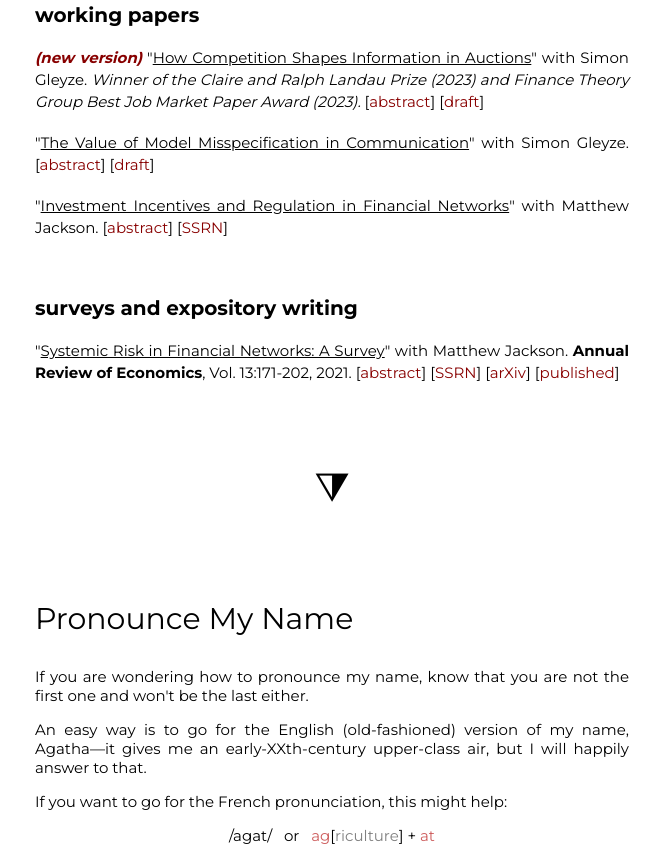
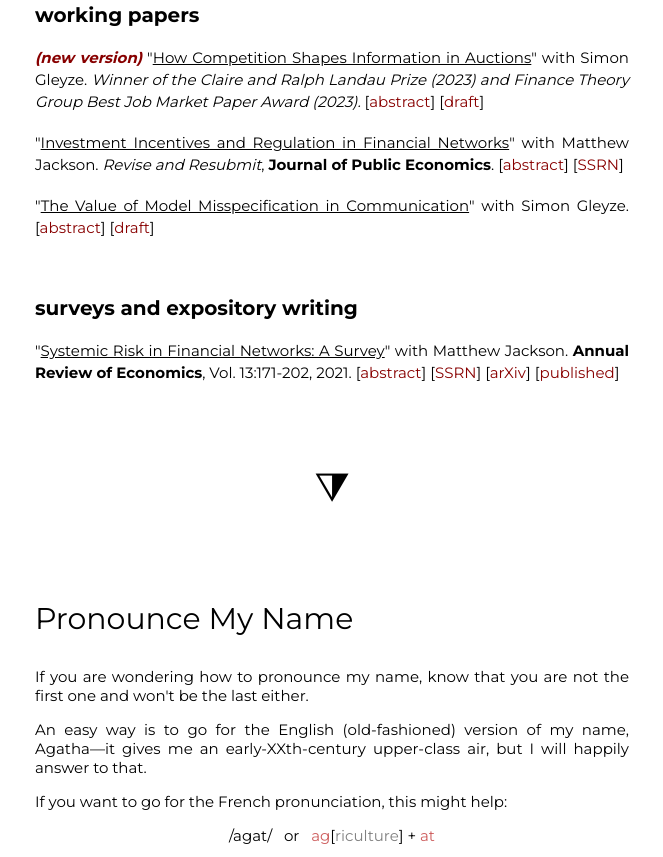
Before and after one commit to agathepernoud/agathepernoud.github.io, a plain HTML site: page index.html in a window 1280 px wide. Shown: the part 1174-2031 px from the top of the page, without its empty margins (308-971 px from the left). Drawn offline with Linux system fonts and the light colour scheme.

Commit message:
Add files via upload

```diff
--- a/index.html
+++ b/index.html
@@ -224,6 +224,18 @@ We consider auctions where buyers can acquire costly information about their val
 </div>
 
 
+<p style="margin-left:3px;margin-right:3px;font-size:15px; margin-bottom: 0.5cm;line-height:22px">
+
+"<u>Investment Incentives and Regulation in Financial Networks</u>"  with Matthew Jackson.  <i>Revise and Resubmit</i>, <b> Journal of Public Economics</b>.
+[<a class="link_main" href="javascript:unhide('abstract_finet2');">abstract</a>] [<a class="link_main" href="https://papers.ssrn.com/sol3/papers.cfm?abstract_id=3311839" target="_blank">SSRN</a>]
+
+<div id="abstract_finet2" class="hidden">
+
+In a model of financial networks that admits both debt and equity interdependencies, we show that financial organizations have incentives to choose excessively risky portfolios, and overly correlate their portfolios with those of their counterparties. We show how optimal regulation differs as a function of an organization's financial centrality and its available investment opportunities. We discover that optimal regulation depends non-monotonically on the correlation of banks' investments, with maximal restrictions for intermediate levels of correlation. Moreover, in standard core-periphery networks it can be uniquely optimal to treat banks asymmetrically: restricting the investments of one core bank while allowing an otherwise identical core bank (in all aspects, including in network centrality) to invest freely.
+
+</div>
+
+
 
 <p style="margin-left:3px;margin-right:3px;font-size:15px; margin-bottom: 0.5cm;line-height:22px">
 
@@ -233,18 +245,6 @@ We consider auctions where buyers can acquire costly information about their val
 <div id="abstract_models" class="hidden">
 
 How do subjective models of the world affect communication? In this paper, we argue that holding a misspecified model can have value in strategic communication. We introduce a cheap-talk game in which Receiver faces uncertainty on models, i.e., which variables cause some outcome of interest, as well as uncertainty on states, i.e., the realization of these variables. First, we show that holding a simple, monocausal model can increase the informativeness of equilibrium communication on states.  The intuition is that monocausal models reduce the number of individually rational actions for Receiver, which limits the extent of information manipulation in equilibrium. Then, we show that a Principal who is informed of the true model benefits from delegating decision-making to a Receiver who holds a monocausal model, even if such a model is misspecified.
-
-</div>
-
-
-<p style="margin-left:3px;margin-right:3px;font-size:15px; margin-bottom: 0.5cm;line-height:22px">
-
-"<u>Investment Incentives and Regulation in Financial Networks</u>"  with Matthew Jackson.
-[<a class="link_main" href="javascript:unhide('abstract_finet2');">abstract</a>] [<a class="link_main" href="https://papers.ssrn.com/sol3/papers.cfm?abstract_id=3311839" target="_blank">SSRN</a>]
-
-<div id="abstract_finet2" class="hidden">
-
-In a model of financial networks that admits both debt and equity interdependencies, we show that financial organizations have incentives to choose excessively risky portfolios, and overly correlate their portfolios with those of their counterparties. We show how optimal regulation differs as a function of an organization's financial centrality and its available investment opportunities. We discover that optimal regulation depends non-monotonically on the correlation of banks' investments, with maximal restrictions for intermediate levels of correlation. Moreover, in standard core-periphery networks it can be uniquely optimal to treat banks asymmetrically: restricting the investments of one core bank while allowing an otherwise identical core bank (in all aspects, including in network centrality) to invest freely.
 
 </div>
 
```
